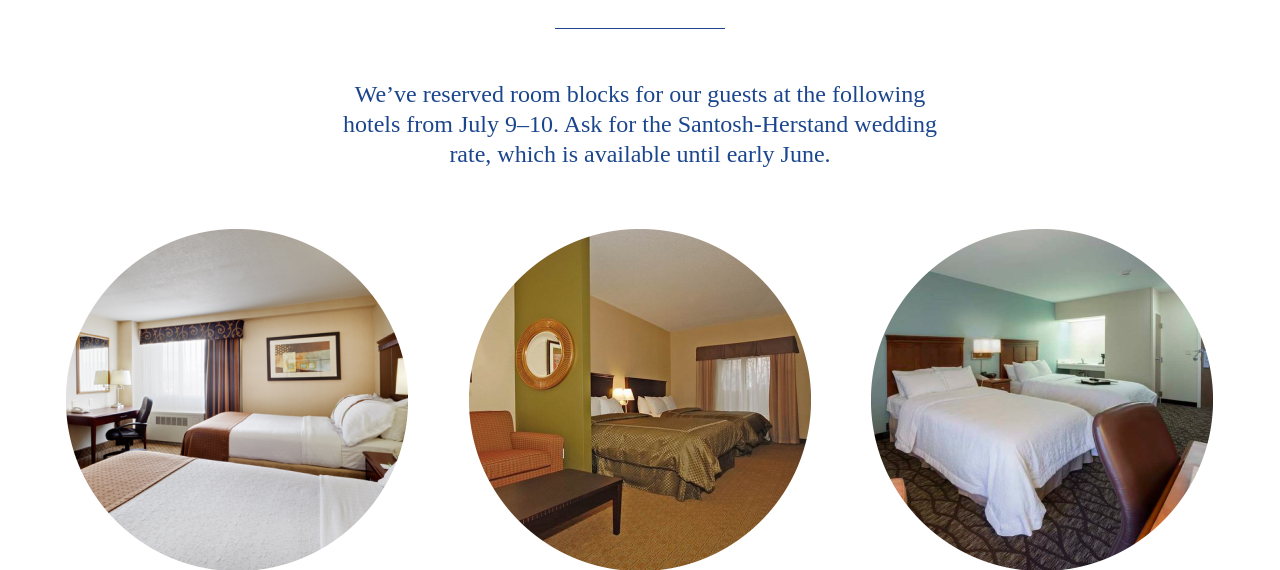
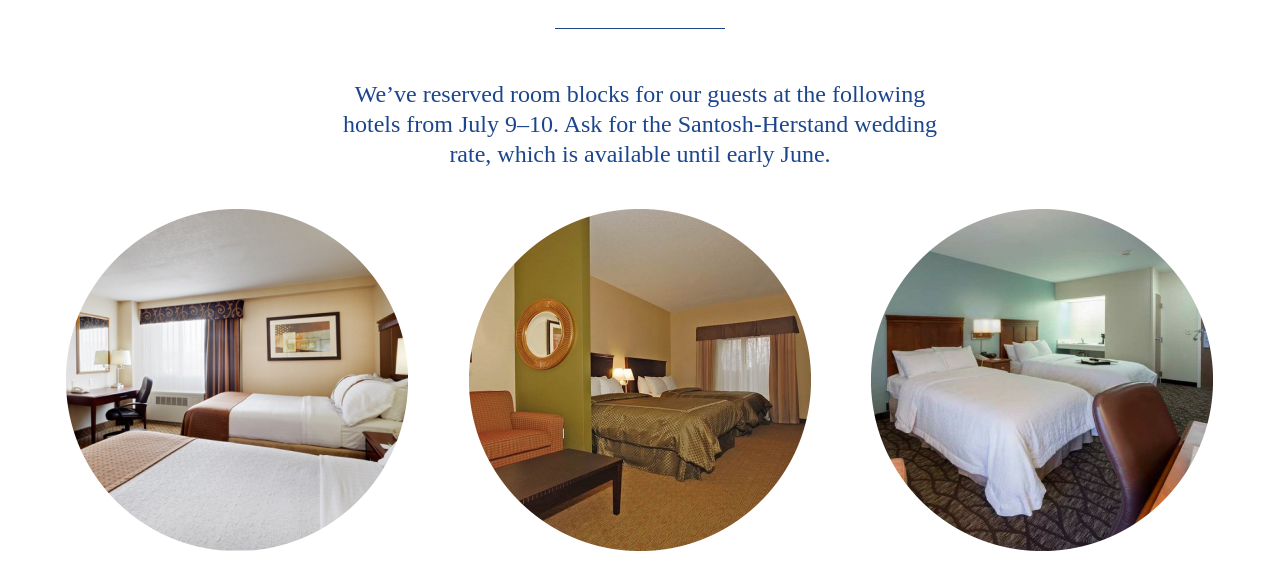
Before and after one commit to herstand/shalomshanti, a PHP site: page /plan-your-trip in a window 1280 px wide. Shown: the part 1945-2515 px from the top of the page. Run offline with PHP 8.4, Linux system fonts and the light colour scheme; some libraries are stand-ins or nearby versions.

Commit message:
remove extra margin below subsection header

```diff
--- a/css/plan.css
+++ b/css/plan.css
@@ -41,7 +41,7 @@ footer p { margin:0; padding:0; }
 .typ-categoryTitle { font-size:15px; font-weight:normal; text-transform:uppercase; font-family:"neutra-bold"; letter-spacing:1px; }
 .typ-categoryTitle { letter-spacing:1.3px; }
 .typ-body { font-weight:normal;text-transform:none;  font-family:"garamond-premier-pro-caption"; font-size:20px; line-height:25px; margin-bottom:10px; }
-.typ-subsection-header { font-weight:normal; font-family:"garamond-premier-pro-caption"; font-size:24px; line-height:30px; margin-bottom:20px; }
+.typ-subsection-header { font-weight:normal; font-family:"garamond-premier-pro-caption"; font-size:24px; line-height:30px; }
 .typ-body, .typ-subsection-header { -moz-font-feature-settings:'onum' 1; -ms-font-feature-settings:'onum' 1; -o-font-feature-settings:'onum' 1; -webkit-font-feature-settings:'onum' 1; font-feature-settings:'onum' 1; }
 
 /* Colors */
```
